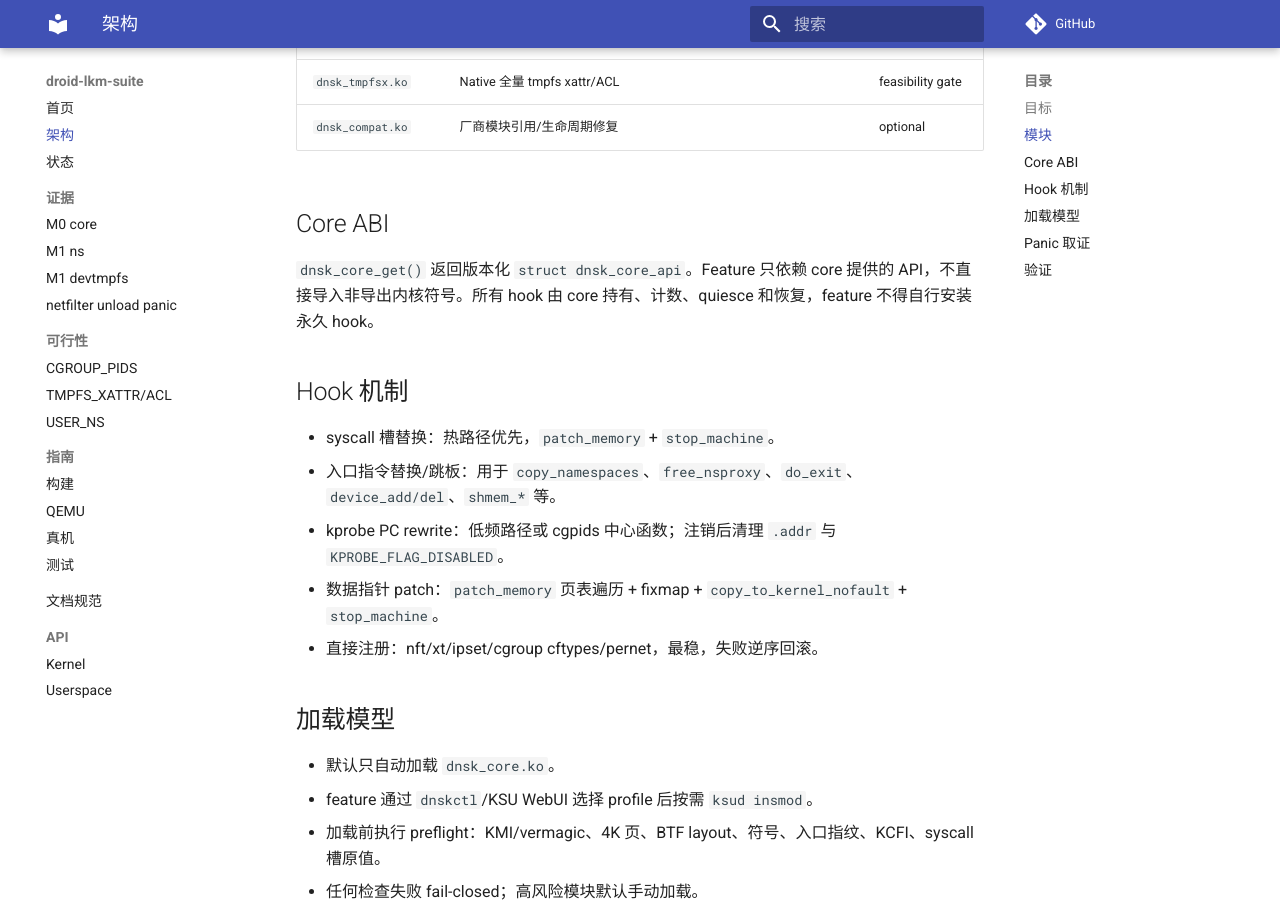
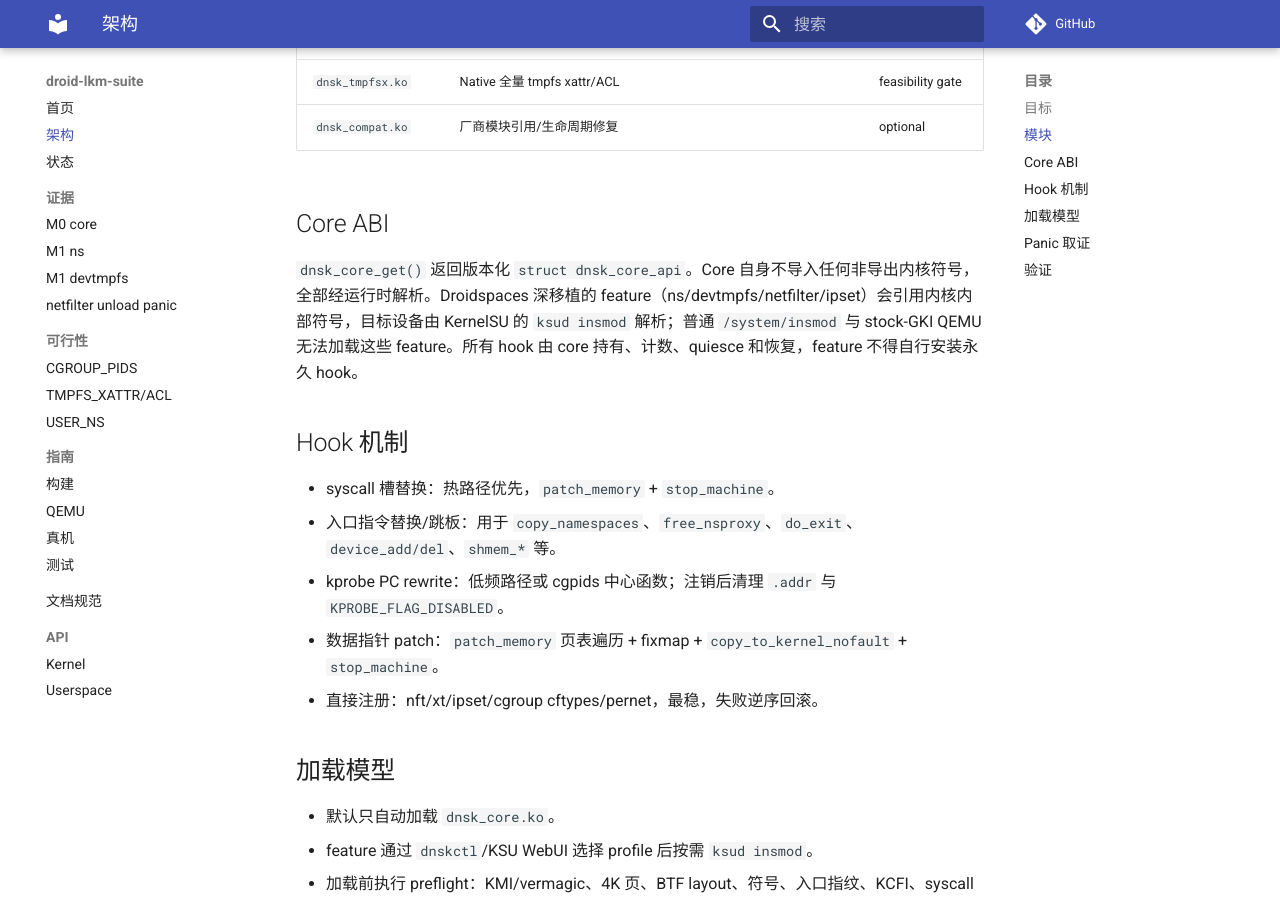
Before and after one commit to uobe1/droid-lkm-suite, an MkDocs documentation site: the page built from docs/architecture/overview.md, in a window 1280 px wide and 900 px high, scrolled down 861 px. Built offline with MkDocs 1.6.1 and Material for MkDocs 9.7.7, drawn with Linux system fonts in a browser that asks for light colours; comment, search, counter and statistics services are not loaded.

Commit message:
docs(arch): document KernelSU loader dependency for deep ports

```diff
--- a/docs/architecture/overview.md
+++ b/docs/architecture/overview.md
@@ -25,7 +25,7 @@
 
 ## Core ABI
 
-`dnsk_core_get()` 返回版本化 `struct dnsk_core_api`。Feature 只依赖 core 提供的 API，不直接导入非导出内核符号。所有 hook 由 core 持有、计数、quiesce 和恢复，feature 不得自行安装永久 hook。
+`dnsk_core_get()` 返回版本化 `struct dnsk_core_api`。Core 自身不导入任何非导出内核符号，全部经运行时解析。Droidspaces 深移植的 feature（ns/devtmpfs/netfilter/ipset）会引用内核内部符号，目标设备由 KernelSU 的 `ksud insmod` 解析；普通 `/system/insmod` 与 stock-GKI QEMU 无法加载这些 feature。所有 hook 由 core 持有、计数、quiesce 和恢复，feature 不得自行安装永久 hook。
 
 ## Hook 机制
 
```
